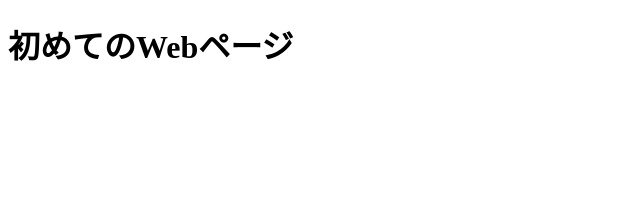
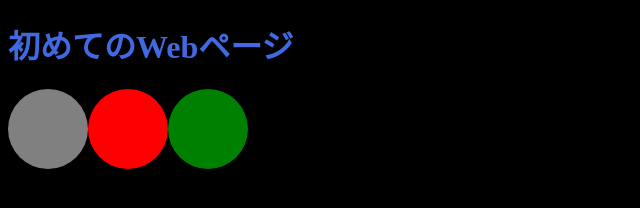
Before and after one commit to Rick-Matsumoto/Rick-Matsumoto, a plain HTML site: page index.html in a window 1280 px wide. Shown: the whole page, without its empty margins (0-640 px from the left). Drawn offline with Linux system fonts and the light colour scheme.

Commit message:
Update test.css

```diff
--- a/test.css
+++ b/test.css
@@ -1,18 +1,48 @@
-<!DOCTYPE html>
-<html>
-<head>
-  <style type="text/css">
-  @import url(test.css);
-  </style>
+.circlegray{
 
-<title>HTMLの練習</title>
-</head>
-<body>
-<h1>初めてのWebページ</h1>
-<div class="contents">
-<div class="circlegray"></div>
-<div class="circlered"></div>
-<div class="circlegreen"></div>
-</div>
-</body>
-</html>
+	width: 80px;
+
+	height: 80px;
+
+	border-radius: 50%;
+
+	background: gray;
+
+}
+
+.circlered{
+	width: 80px;
+
+	height: 80px;
+
+	border-radius: 50%;
+
+	background: red;
+}
+.circlegreen{
+	width: 80px;
+
+	height: 80px;
+
+	border-radius: 50%;
+
+	background: green;
+}
+
+.circleyellow{
+	width: 80px;
+
+	height: 80px;
+
+	border-radius: 50%;
+
+	background: yellow;
+}
+
+h1 {color: royalblue; }
+
+body { 	background-color: black }
+
+.contents {
+display: flex;
+}
```
